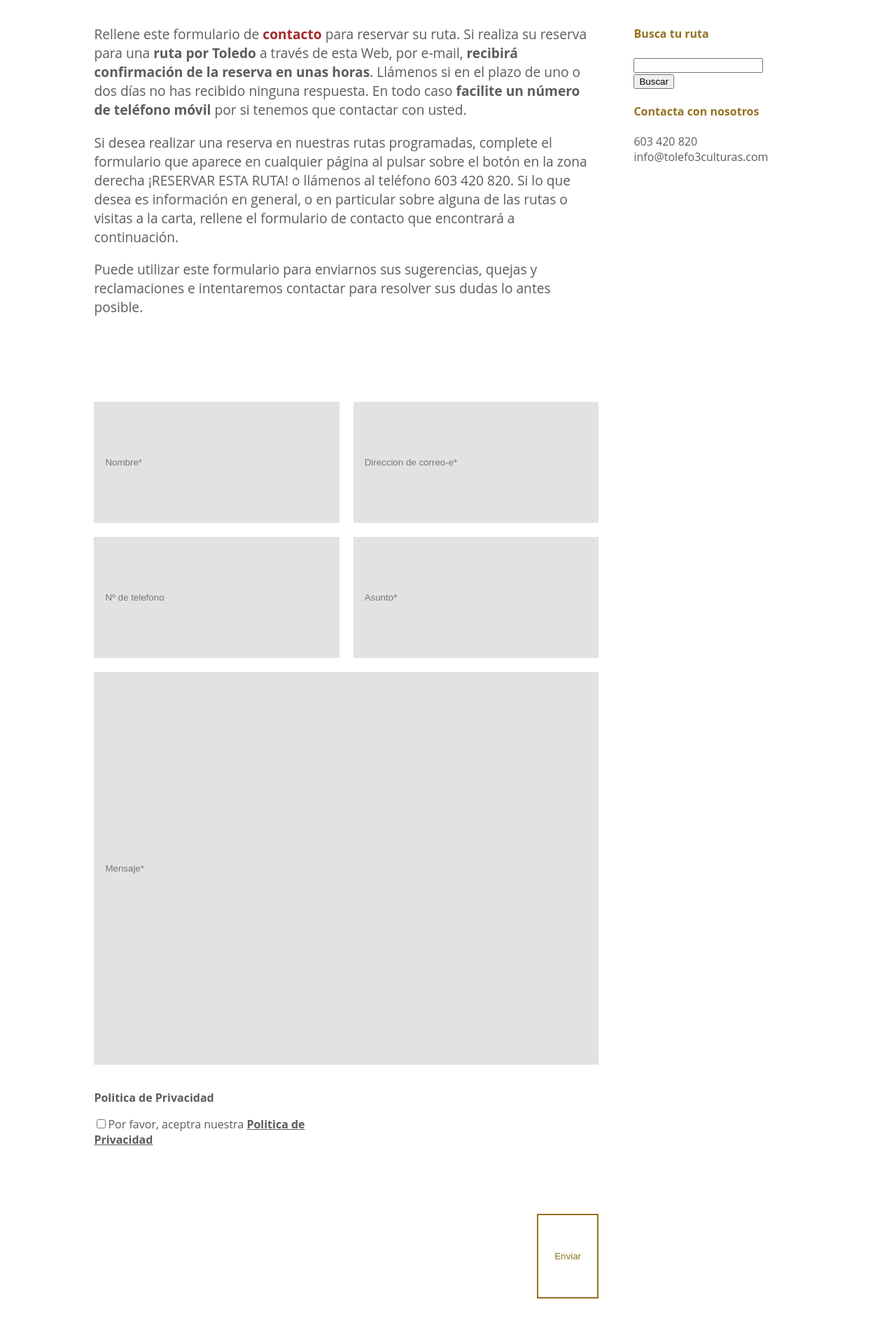
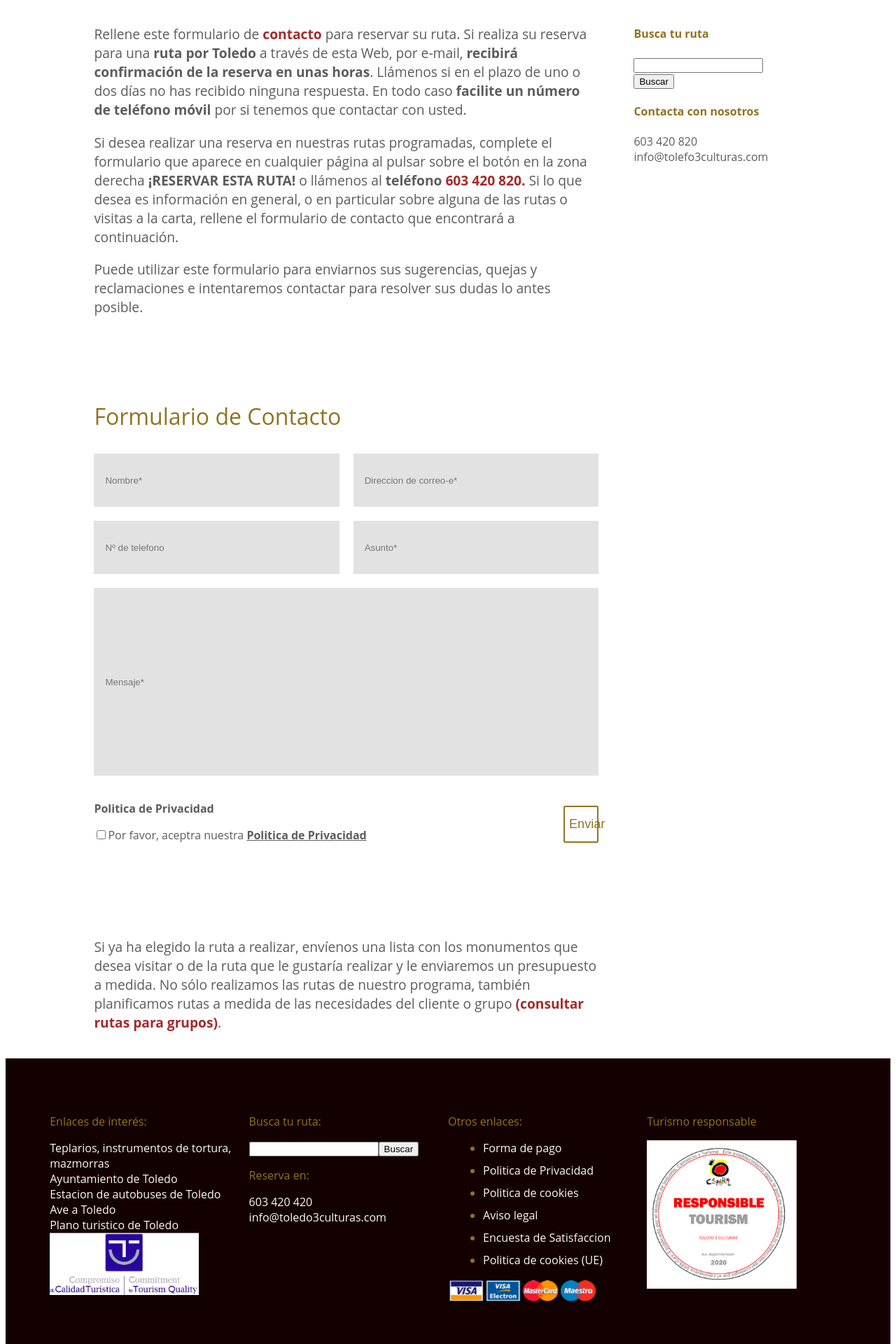
Before and after one commit to hmarmar504/Disenio, a PHP site: page /contacto.html in a window 1280 px wide. Shown: the part 532-2452 px from the top of the page at 70% size. Run offline with PHP 8.4, Linux system fonts and the light colour scheme.

Commit message:
ToledoContactoTerminado

```diff
--- a/toledo3culturas/contacto.html
+++ b/toledo3culturas/contacto.html
@@ -65,7 +65,7 @@
                 En todo caso <b>facilite un número de teléfono móvil</b> por si tenemos que contactar con usted.</p>
             <p>Si desea realizar una reserva en nuestras rutas programadas,
                 complete el formulario que aparece en cualquier página al pulsar sobre el botón en la zona derecha
-                ¡RESERVAR ESTA RUTA! o llámenos al teléfono 603 420 820. Si lo que desea es información en general,
+                <b>¡RESERVAR ESTA RUTA!</b> o llámenos al <b>teléfono</b> <b class="rojo">603 420 820.</b> Si lo que desea es información en general,
                 o en particular sobre alguna de las rutas o visitas a la carta, rellene el formulario de contacto que encontrará a continuación. </p>
                 <p>Puede utilizar este formulario para enviarnos sus sugerencias, quejas y reclamaciones e intentaremos contactar para resolver sus dudas lo antes posible.</p>
         </div>
@@ -76,6 +76,8 @@
             <h4>Contacta con nosotros</h4>
             <p>603 420 820 info@tolefo3culturas.com</p>
         </aside>
+        <article>
+          <p id="contactFormTitulo">Formulario de Contacto</p>
           <div class="contactFormulario">
             <input type="text" placeholder="Nombre*">
             <input type="text" placeholder="Direccion de correo-e*">
@@ -83,17 +85,20 @@
             <input type="text" placeholder="Asunto*">
             <input type="text" placeholder="Mensaje*">
 
+            <div id="contactPrivacidad">
                 <div>
                   <p><b>Politica de Privacidad</b></p>
                   <input type="checkbox"><label>Por favor, aceptra nuestra <a href="#"><b>Politica de Privacidad</b></a></label>
                 </div>
                 <button id="contactoEnviar">Enviar</button>
+            </div>
+
               <p id="contactoFormTexto">Si ya ha elegido la ruta a realizar, envíenos una lista con los monumentos que desea visitar
                   o de la ruta que le gustaría realizar y le enviaremos un presupuesto a medida.
                   No sólo realizamos las rutas de nuestro programa, también planificamos rutas a
-                medida de las necesidades del cliente o grupo (consultar rutas para grupos).</p>
+                  medida de las necesidades del cliente o grupo <b class="rojo">(consultar rutas para grupos)</b>.</p>
               </div>
-
+        </article>
       </div>
     </main>
     <footer>
--- a/toledo3culturas/style.css
+++ b/toledo3culturas/style.css
@@ -141,7 +141,9 @@ footer ul ::marker{
 }
 /*Menu / Footer Telefono*/
 @media (max-width: 1100px){
-
+  .encabezado{
+    position:relative;
+  }
   footer {
     grid-template-columns: repeat(2, 1fr);
   }
@@ -153,9 +155,6 @@ footer ul ::marker{
   }
   nav img{
     display: none;
-  }
-  main{
-    margin-top: 8%;
   }
   .submenu {
     display: none;
@@ -296,6 +295,7 @@ footer ul ::marker{
   margin-top: 5%;
   gap: 5%;
   color: rgb(92, 92, 92);
+  margin-bottom: 7%;
 }
 .contacto a{
   color: rgb(92, 92, 92);
@@ -306,15 +306,14 @@ footer ul ::marker{
 .contactAside h4{
   color:rgb(145, 115, 33) ;
 }
-.contactContent .rojo{
+.contacto .rojo{
   color: rgb(165, 42, 42)
 }
 .contactFormulario{
   display: grid;
   grid-template-columns: repeat(2, 1fr);
-  grid-template-rows: repeat(8, 1fr);
+  grid-template-rows: repeat(7, 1fr);
   gap: 20px;
-  margin-bottom:10% ;
 }
 .contactFormulario input{
   border: none;
@@ -324,6 +323,12 @@ footer ul ::marker{
 .contactFormulario input:nth-child(5){
   grid-area: 3/1/6/3;
 }
+#contactPrivacidad{
+  grid-column:1/3 ;
+    display: grid;
+    grid-template-columns: 2fr,1fr;
+    grid-template-rows: 1fr;
+  }
 #contactoEnviar{
   background-color: transparent;
   border: solid 2px rgb(145, 115, 33);
@@ -331,9 +336,52 @@ footer ul ::marker{
   width: 25%;
   height: 70%;
   justify-self: end;
-  grid-area: 7/2/8/3;
+  font-size: large;
+  border-radius: 5%;
+  grid-area: 1/2/2/3;
+  align-self: flex-end;
 }
 #contactoFormTexto{
+  font-size: larger;
   grid-area: 8/1/9/3;
-  font-size: larger;
 }
+#contactFormTitulo{
+  color: rgb(145, 115, 33);
+  font-size: xx-large;
+}
+@media (max-width: 1100px){
+  .contacto{
+    grid-template-columns: 1fr;
+    gap: 0;
+  }
+  .contactAside{
+  grid-area: 3/1/4/2;
+  }
+  .contactFormulario{
+    grid-template-columns: 1fr;
+  }
+  .contactFormulario input:nth-child(5){
+    grid-area: 5/1/8/2;
+  }
+  #contactoFormTexto{
+    font-size: larger;
+    grid-area: 10/1/11/2;
+  }
+  #contactPrivacidad{
+    grid-area: 9/1/10/2;
+  }
+  #contactoEnviar{
+    height: 50%;
+    width: 50%;
+    align-self: flex-end;
+    justify-self: center;
+  }
+  .contactAside input{
+    width: 80%;
+    height: 25%;
+  }
+  .contactAside button{
+    height: 28%;
+    width: 10%;
+  }
+}
```
Lines whose indentation alone changed are shown as unchanged.
